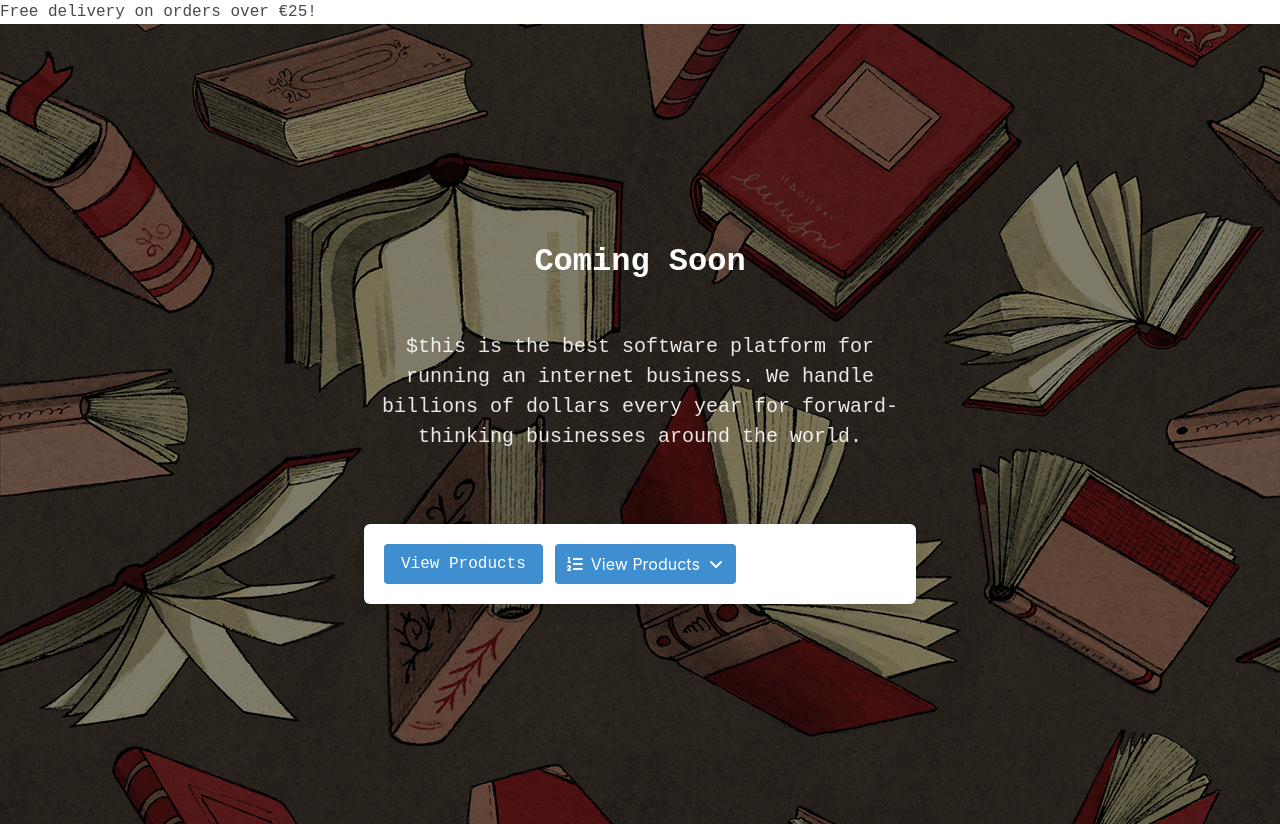
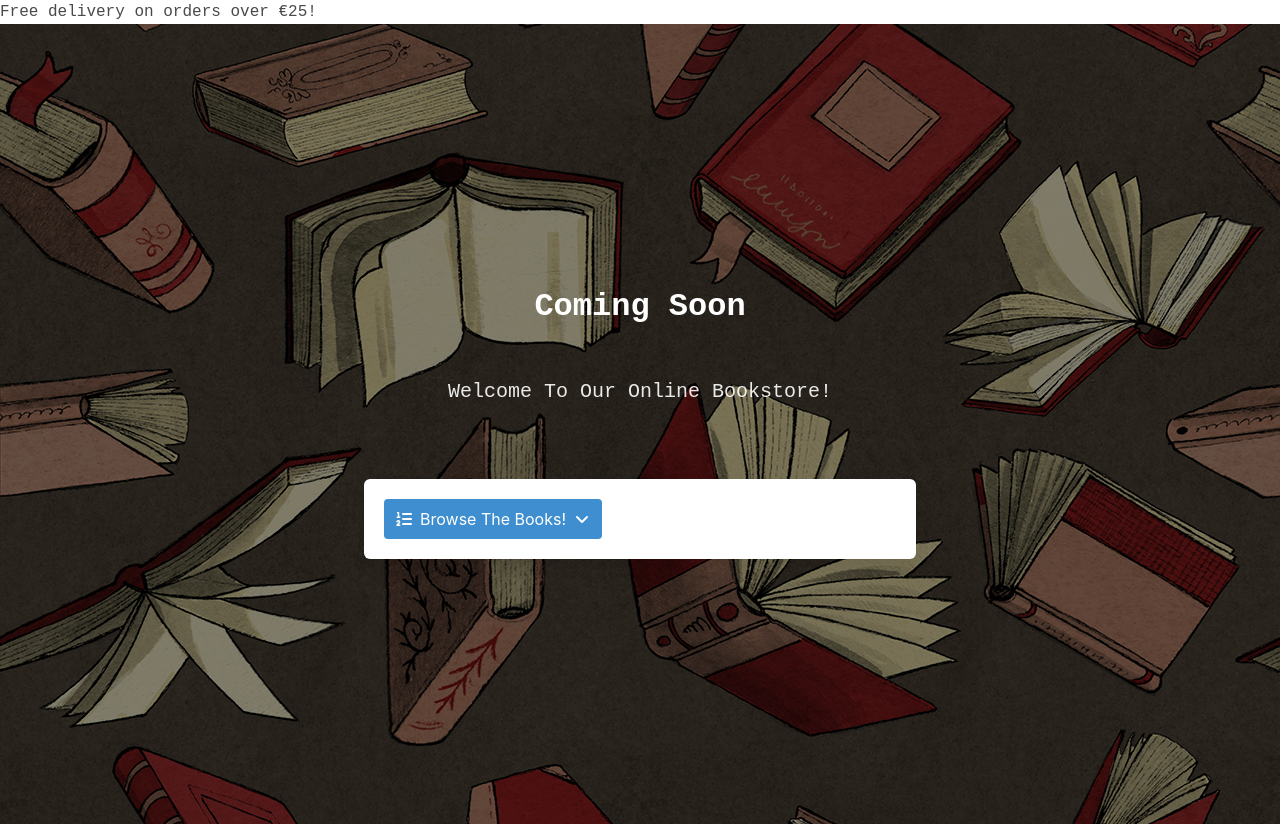
Before and after one commit to anteCedens/CI-MS4-ecommerce-site, a Django app: page / in a window 1280 px wide. Shown: the part 56-880 px from the top of the page. Run offline with Django 3.2, Linux system fonts and the light colour scheme; some libraries are stand-ins or nearby versions; some web fonts are replaced.

Commit message:
Replace placeholder text. Remove unused button

```diff
--- a/home/templates/home/index.html
+++ b/home/templates/home/index.html
@@ -13,28 +13,17 @@
                         Coming Soon
                     </h1>
                     <h2 class="subtitle">
-                        $this is the best software platform for running an internet business. We handle billions of
-                        dollars every year for forward-thinking businesses around the world.
+                        Welcome To Our Online Bookstore!
                     </h2>
                     <div class="box">
                         <div class="field is-grouped">
-                            <!--
-                                <p class="control is-expanded">
-                                    <input class="input" type="text" placeholder="Enter your email">
-                                </p>
-                                -->
-                            <p class="control">
-                                <a href="{% url 'products' %}" class="button is-info">
-                                    View Products
-                                </a>
-                            </p>
                             <div class="dropdown is-hoverable">
                                 <div class="dropdown-trigger">
                                     <button class="button is-info" aria-haspopup="true" aria-controls="dropdown-menu">
                                         <span class="icon">
                                             <i class="fas fa-list-ol"></i>
                                         </span>
-                                        <span>View Products</span>
+                                        <span>Browse The Books!</span>
                                         <span class="icon is-small">
                                             <i class="fas fa-angle-down" aria-hidden="true"></i>
                                         </span>
```
